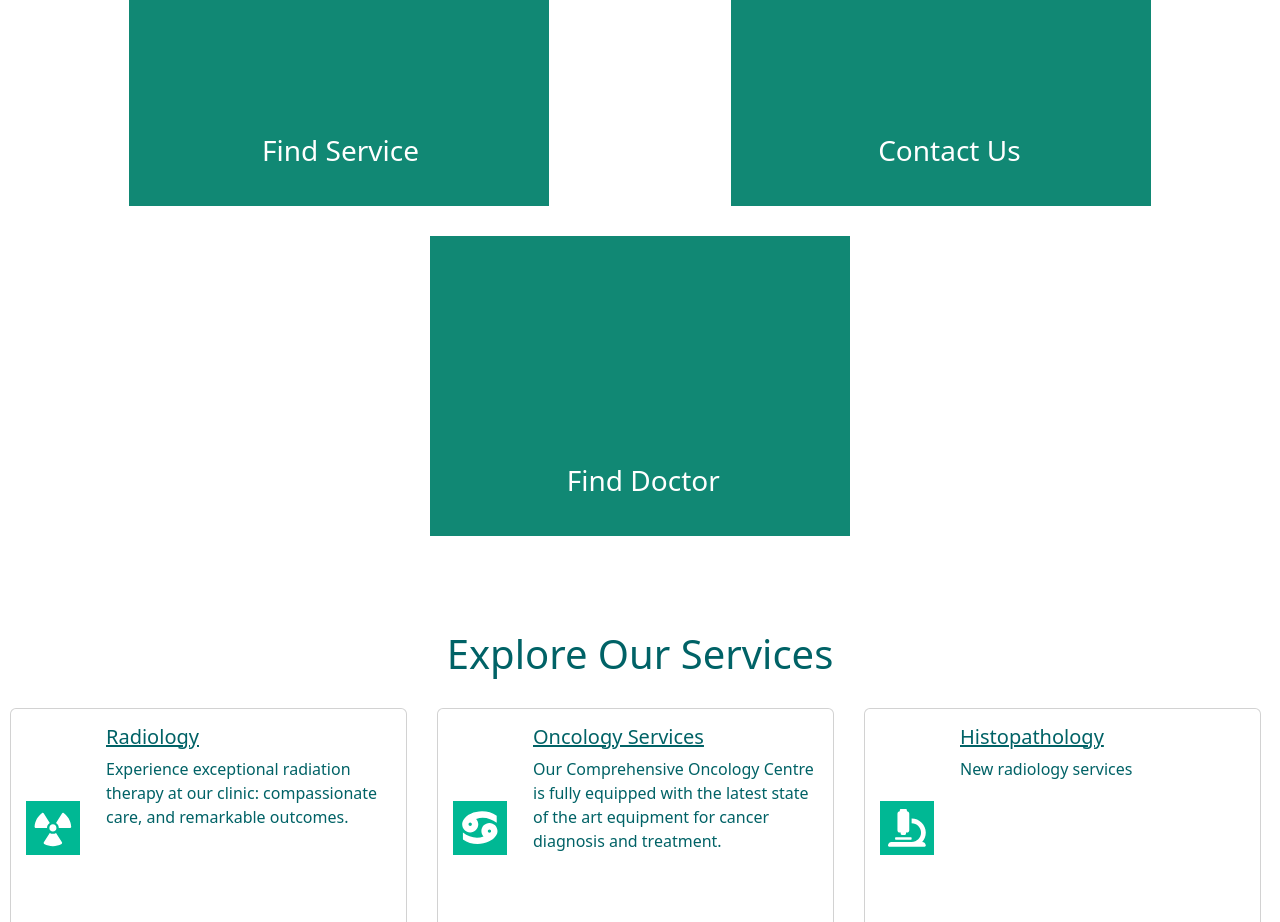
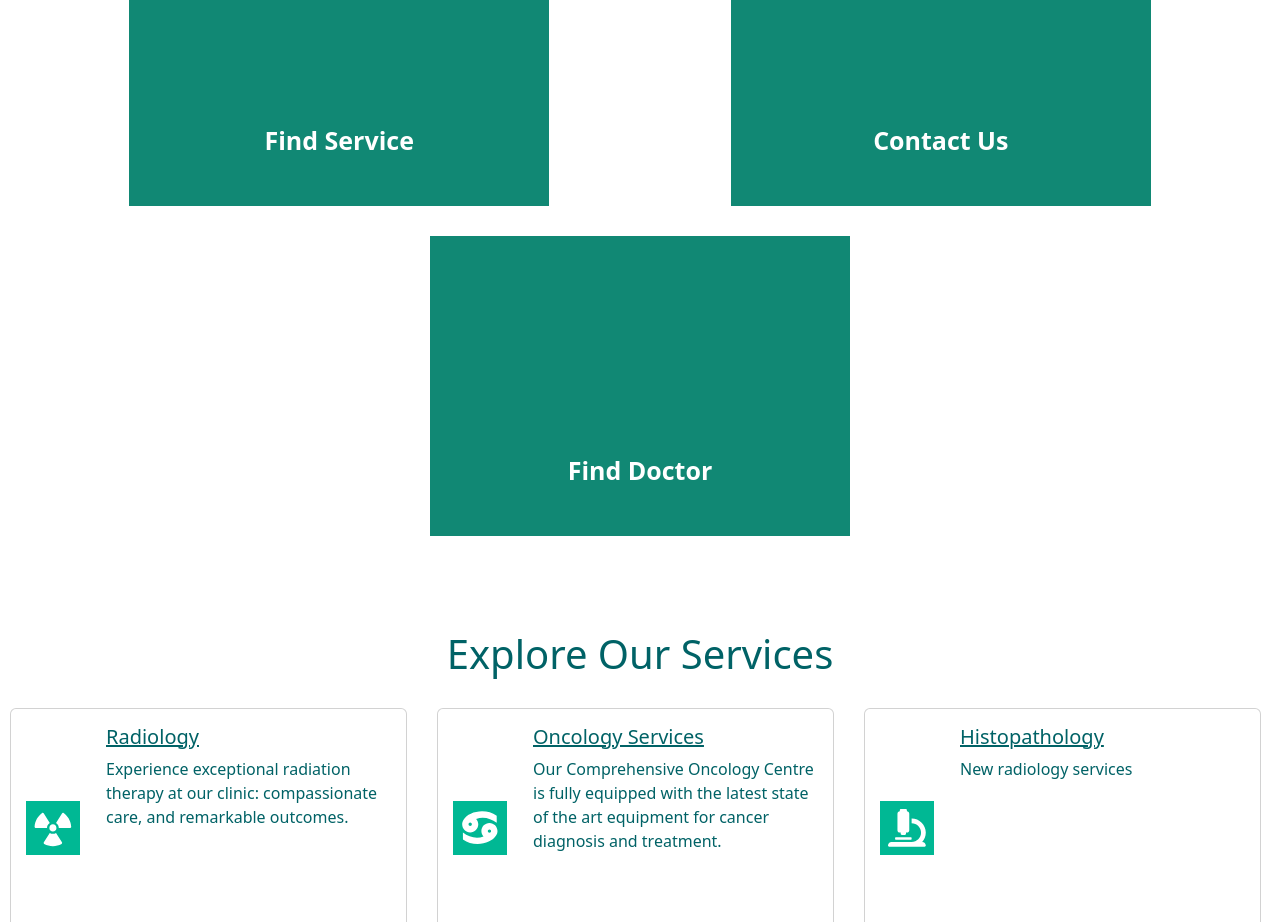
Before and after one commit to Marcelkibor/Cedar-Clinic, a React (Vite) app: page / in a window 1280 px wide. Shown: the part 920-1842 px from the top of the page. Built offline with nearby package versions, Linux system fonts and the light colour scheme.

Commit message:
box link styles

```diff
--- a/src/App.css
+++ b/src/App.css
@@ -6,10 +6,11 @@
 .boxlink-text{
   position: absolute;
   bottom: 10%!important;
-  right: 31%!important;
-  display: flex;
-  justify-content: center;
-  align-items: center;
+ text-align: center;
+ width: 100% !important;
+  display: flex !important;
+  justify-content: center !important;
+  align-items: center !important;
 }
 .boxlink-main{
   width:420px !important;
@@ -22,7 +23,7 @@
   background-color: #005f66;
 }
 
-.boxlink-main:hover .boxlink-text h3{
+.boxlink-main:hover .boxlink-text .bx{
   display: none;
 }
 .boxlinks{
--- a/src/components/BoxLinks.tsx
+++ b/src/components/BoxLinks.tsx
@@ -3,6 +3,7 @@ import BoxResource from './DataFiles/BoxFileResource';
 import { useAnimation } from 'framer-motion';
 import { useState } from 'react';
 import { motion } from 'framer-motion';
+import { popUp } from './Effects/AnimationsPack';
 
 const BoxLinks = () => {
   const boxAnimate = useAnimation();
@@ -10,7 +11,7 @@ const BoxLinks = () => {
 
   const handleHover = (itemId:any) => {
     setHoveredItemId(itemId);
-    boxAnimate.start({ y: 0 });
+    boxAnimate.start({ opacity:0,y: 0 });
   };
 
   const handleLeave = () => {
@@ -23,10 +24,8 @@ const BoxLinks = () => {
         {BoxResource.map((item) => (
           <Col
             style={{ display: 'flex', justifyContent: 'center', alignItems: 'center' }}
-            key={item.id}
-          >
+            key={item.id}>
             <div
-            onClick={()=>{handleHover(item.id)}}
               onMouseEnter={() => handleHover(item.id)}
               onMouseLeave={handleLeave}
               style={{ position: 'relative' }}
@@ -34,15 +33,9 @@ const BoxLinks = () => {
             >
               <div className='boxlink-text'>
                 <div className='bx-title'>
-                  <h3 style={{ color: 'white' }}>{item.title}</h3>
+                <p className="bx"style={{color:"white", fontSize:'25px',fontWeight:'bold'}}>{item.title}</p>
                   {hoveredItemId === item.id && (
-                  <motion.div
-                    initial={{ y: -1 }}
-                    transition={{ duration: 0.3 }}
-                    animate={boxAnimate}
-                  >
-                    <h4 style={{color:"white"}}>{item.description}</h4>
-                  </motion.div>
+                  <p style={{color:"white", fontSize:'25px',fontWeight:'bold'}}>{item.description}</p>
                 )}
                 </div>
               </div>
```
